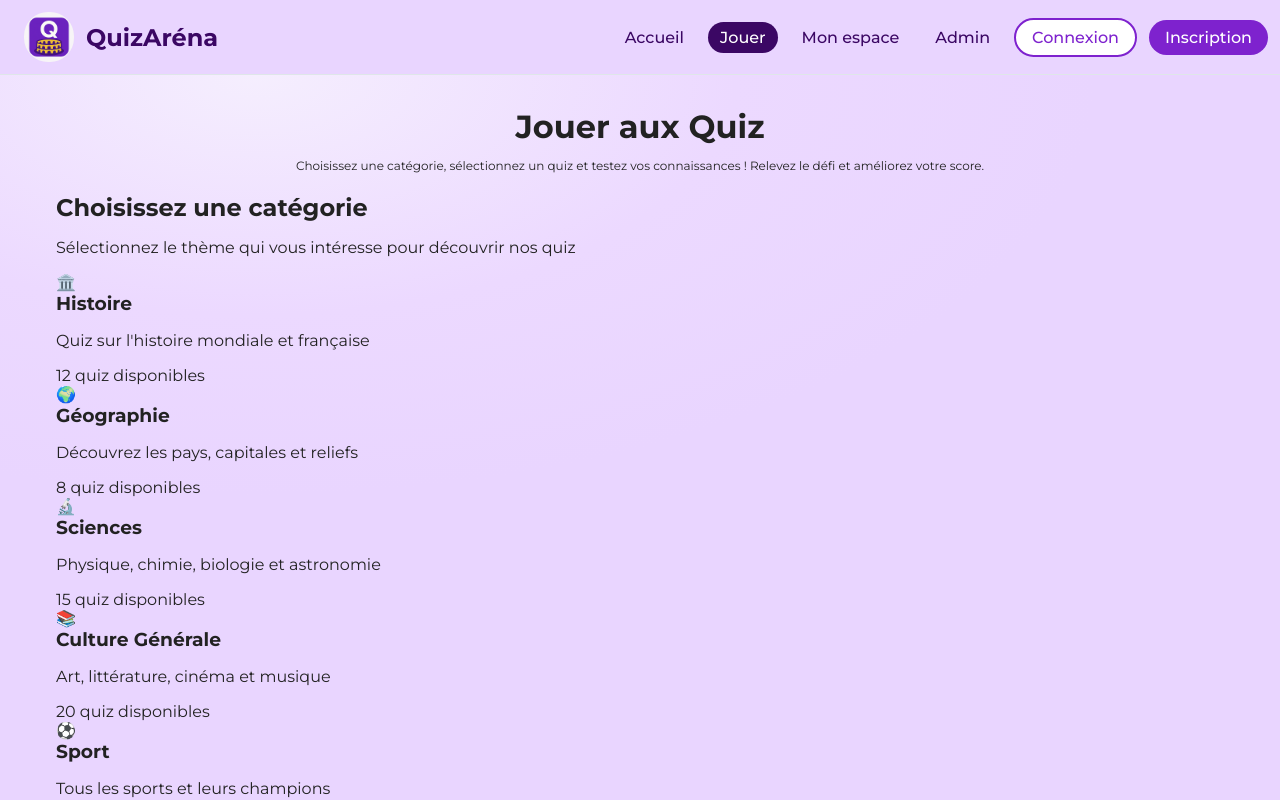
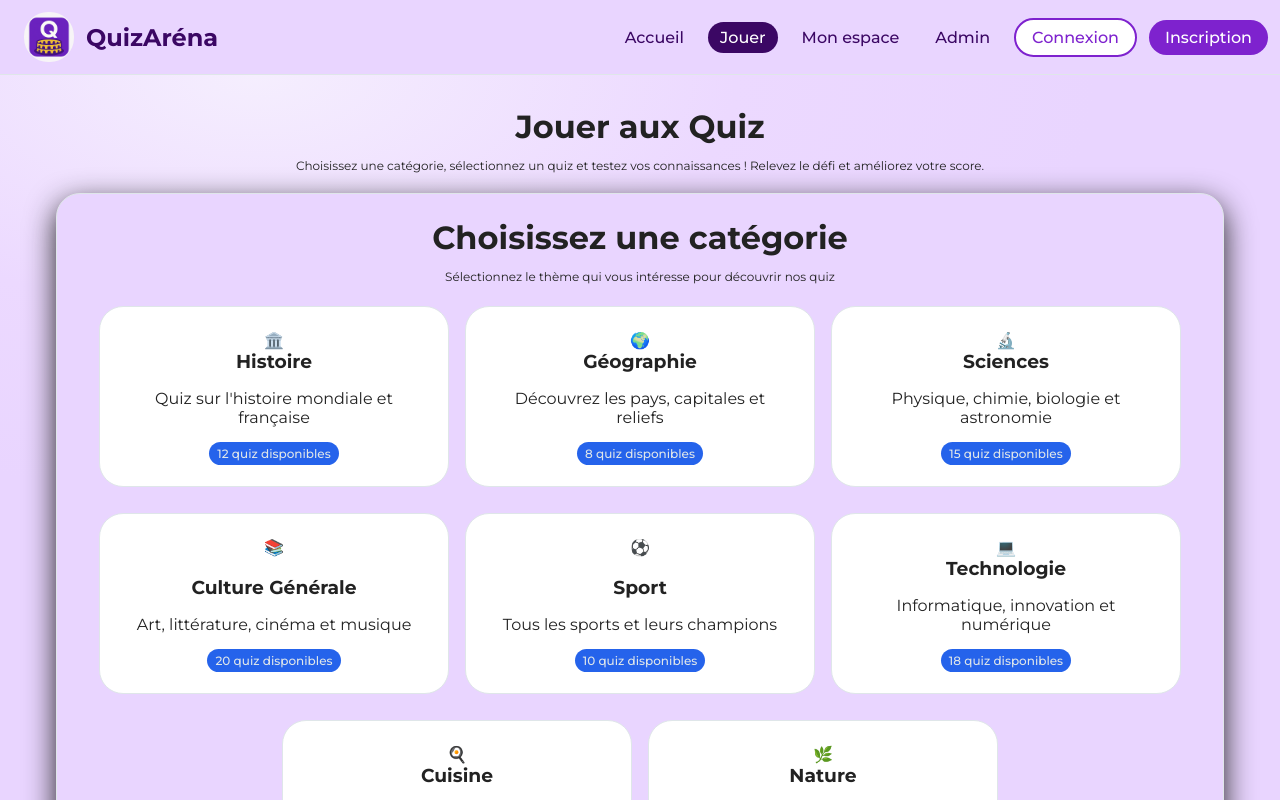
Before and after one commit to julien54190/QuizArena, an Angular app: page /jouer in a window 1280 px wide. Shown: the top 800 px of the page. Built offline with nearby package versions, Linux system fonts and the light colour scheme.

Commit message:
style(play): :lipstick: ajout style pour les catégories

```diff
--- a/src/app/views/play/components/select-category.component.ts
+++ b/src/app/views/play/components/select-category.component.ts
@@ -6,24 +6,24 @@ import { ICategory } from '../../../interfaces/category';
   selector: 'app-select-category',
   imports: [],
   template: `
-    <section>
-      <header>
-        <h2>Choisissez une catégorie</h2>
-        <p>Sélectionnez le thème qui vous intéresse pour découvrir nos quiz</p>
-      </header>
-
-      <div>
+    <section class="mt-20 card card-shadow">
+      <h2 class="text-center text-xlg">Choisissez une catégorie</h2>
+      <p class="text-sm text-center">Sélectionnez le thème qui vous intéresse pour découvrir nos quiz</p>
+      <div class="flex flex-wrap gap-16 filed w-full justify-content-center">
               @for (category of categories(); track category.id) {
-          <div (click)="selectCategory(category)">
+        <div (click)="selectCategory(category)"
+        class="card card-white mt-10 card-size text-center flex flex-col justify-content-between card-hover">
           <span>{{ category.icon }}</span>
           <div>
             <h3>{{ category.name }}</h3>
             <p>{{ category.description }}</p>
-              <span>{{ category.quizCount }} quiz disponibles</span>
+            <span class="badge-info">{{ category.quizCount }} quiz disponibles</span>
           </div>
         </div>
       }
       </div>
+
+
 
 
     </section>
```
Lines whose indentation alone changed are shown as unchanged.
